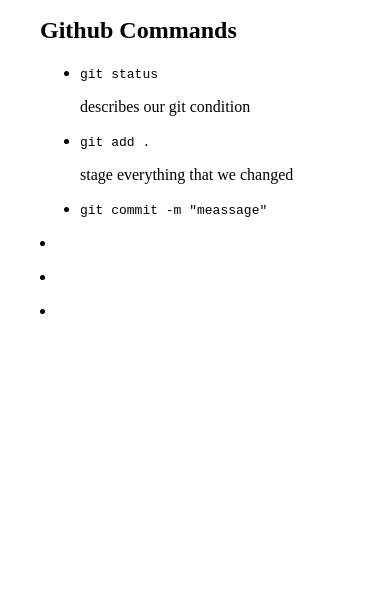
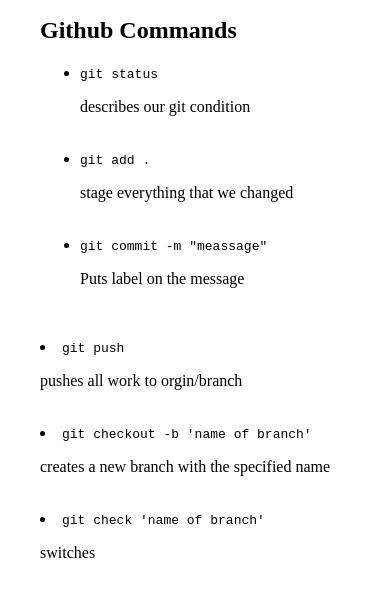
Before and after one commit to Rimudo09/040422, a plain HTML site: page day1/index.html in a window 390 px wide. Shown: the part 141-738 px from the top of the page. Drawn offline with Linux system fonts and the light colour scheme; files that its build step writes are made by us from their sources.

```diff
--- a/day1/index.html
+++ b/day1/index.html
@@ -16,32 +16,37 @@
         <li>
             <code>git status</code>
             <P>describes our git condition</P>
+            <img width="500" src="./img/" alt="">
         </li>
 
         <li>
             <code>git add .</code>
             <P>stage everything that we changed</P>
+            <img width="500" src="./img/" alt="">
         </li>
 
         <li>
             <code>git commit -m "meassage"</code>
-            <P></P>
+            <P>Puts label on the message</P>
+            <img width="500" src="./img/" alt="">
         </li>
     </ul>
 
     <li>
-        <code></code>
-        <P></P>
+        <code>git push</code>
+        <P>pushes all work to orgin/branch</P>
+        <img width="500" src="./img/" alt="">
     </li>
 
     <li>
-        <code></code>
-        <P></P>
+        <code>git checkout -b 'name of branch'</code>
+        <P>creates a new branch with the specified name</P>
+        <img width="500" src="./img/" alt="">
     </li>
 
     <li>
-        <code></code>
-        <P></P>
+        <code>git check 'name of branch'</code>
+        <P>switches</P>
     </li>
 </body>
 </html>
```
Also changed, not shown: day1/css/style.css (renamed from day1/style.css).
